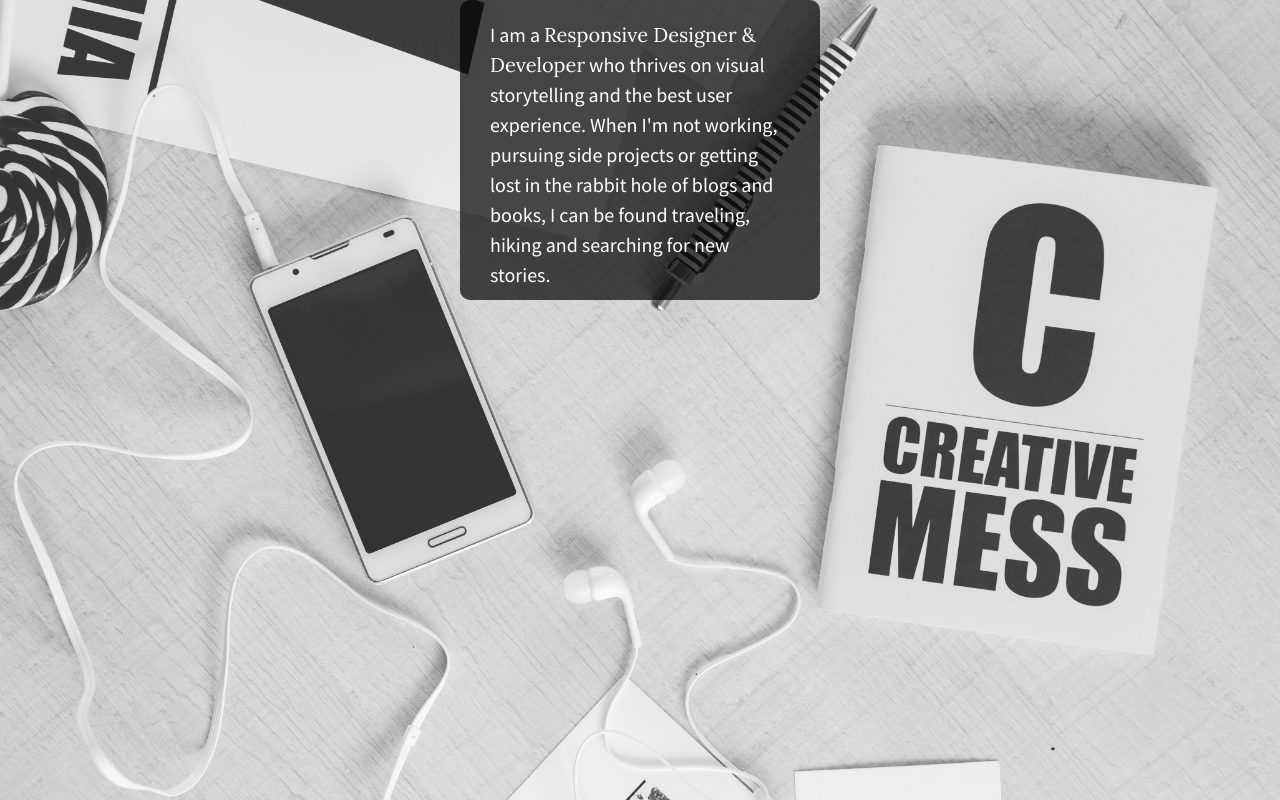
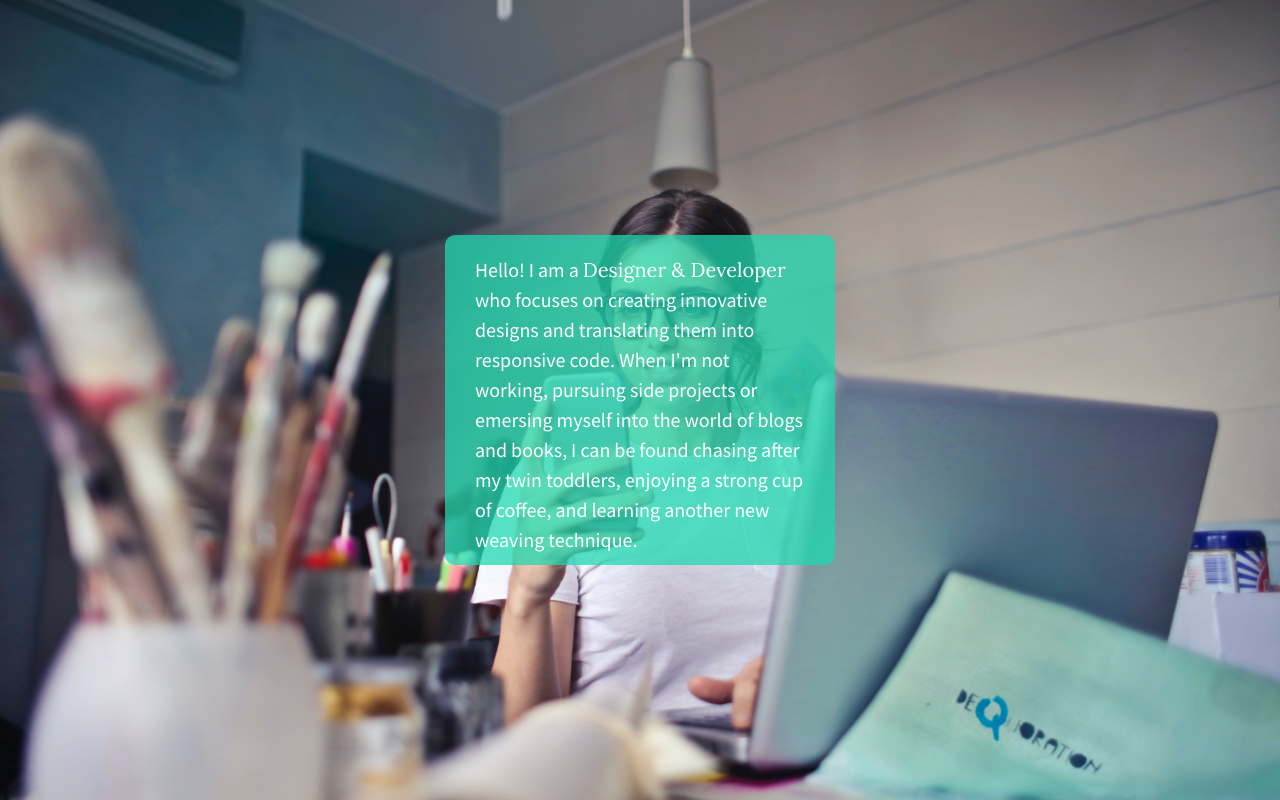
Before and after one commit to kaylaparks/flexbox-practice, a plain HTML site: page index.html in a window 1280 px wide. Drawn offline with nearby package versions, Linux system fonts and the light colour scheme.

Commit message:
personalize the flexbox and background

```diff
--- a/css/main.css
+++ b/css/main.css
@@ -26,12 +26,13 @@ html {
  */
 
 ::-moz-selection {
-    background: #b3d4fc;
+    background: #b3fcf0;
     text-shadow: none;
+
 }
 
 ::selection {
-    background: #b3d4fc;
+    background: #b3fcf6;
     text-shadow: none;
 }
 
@@ -98,7 +99,7 @@ textarea {
 
 /*Large Background Image*/
 html {
-    background: url(../img/bkgd2.jpg) no-repeat center center fixed;
+    background: url(../img/my-bkgd.jpg) no-repeat center center fixed;
     background-size: cover;
     height: 100%;
    /* set height to 100% - these are important for allowing content to vertically align */
@@ -116,12 +117,14 @@ body {
     width: 100%;
     display: flex;
     justify-content: center;
+    align-items: center;
+
 }
 
 #content {
     /* set the display to flex and use the justify-content & align-items properties to center the text within the div*/
-    background: #222;
-    background:rgba(0,0,0,0.7);
+    background: rgb(56, 182, 129);
+    background:rgba(30, 216, 176, 0.74);
     color: #fff;
     font-family: 'Source Sans Pro', sans-serif;
     font-weight: 300;
@@ -129,9 +132,10 @@ body {
     line-height: 1.5em;
     border-radius: 10px;
     padding: 0px 30px;
-    width: 300px;
-    height: 300px;
+    width: 330px;
+    height: 330px;
     justify-content: center;
+
 }
 
 #content p span {
--- a/index.html
+++ b/index.html
@@ -24,7 +24,7 @@
 
         <section class="wrapper">
             <div id="content">
-                <p>I am a <span>Responsive Designer & Developer</span> who thrives on visual storytelling and the best user experience. When I'm not working, pursuing side projects or getting lost in the rabbit hole of blogs and books, I can be found traveling, hiking and searching for new stories.</p>
+                <p>Hello! I am a <span> Designer & Developer</span> who focuses on creating innovative designs and translating them into responsive code. When I'm not working, pursuing side projects or emersing myself into the world of blogs and books, I can be found chasing after my twin toddlers, enjoying a strong cup of coffee, and learning another new weaving technique.</p>
             </div>
         </section>
 
```
Also changed, not shown: img/my-bkgd.jpg (added), 2 other files.
